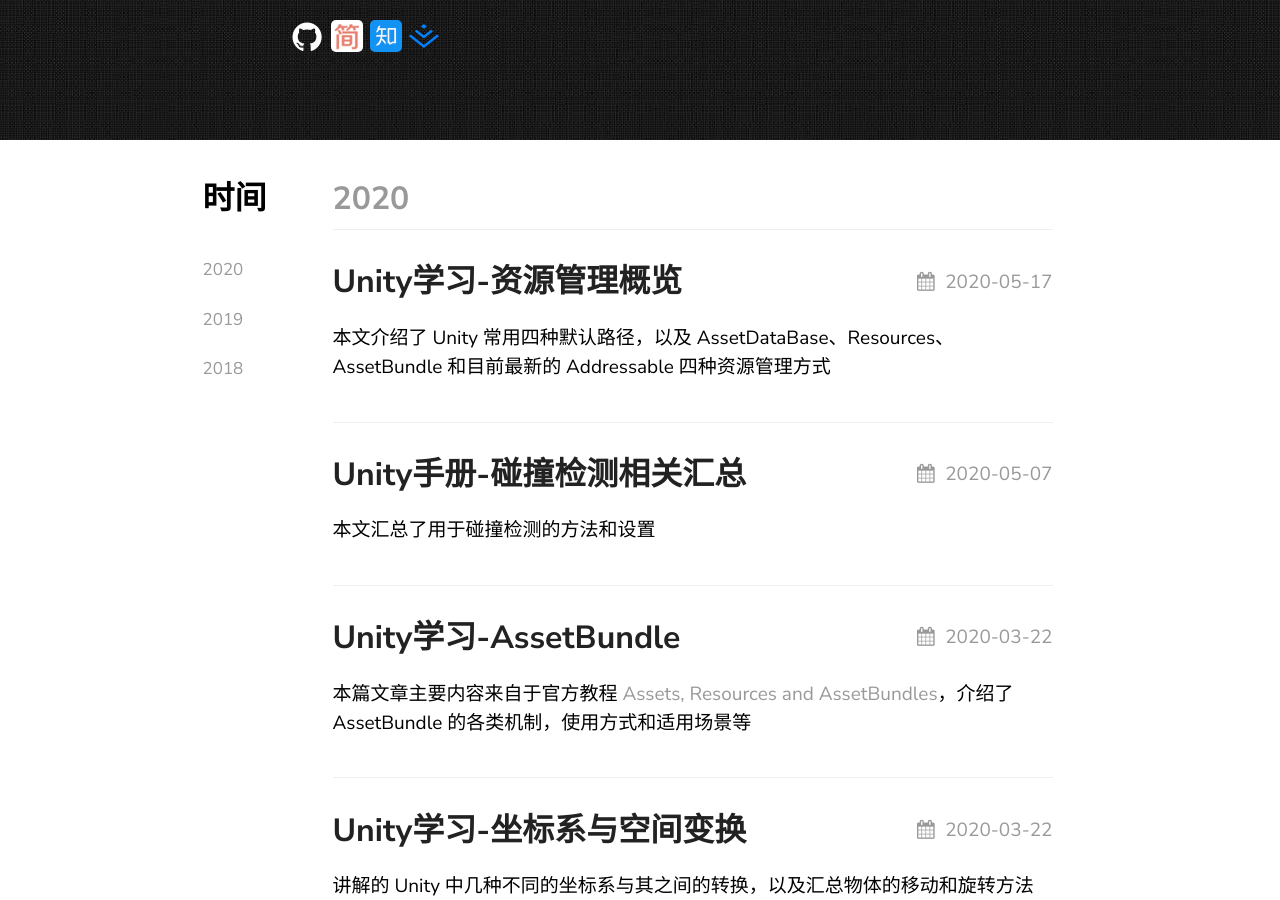
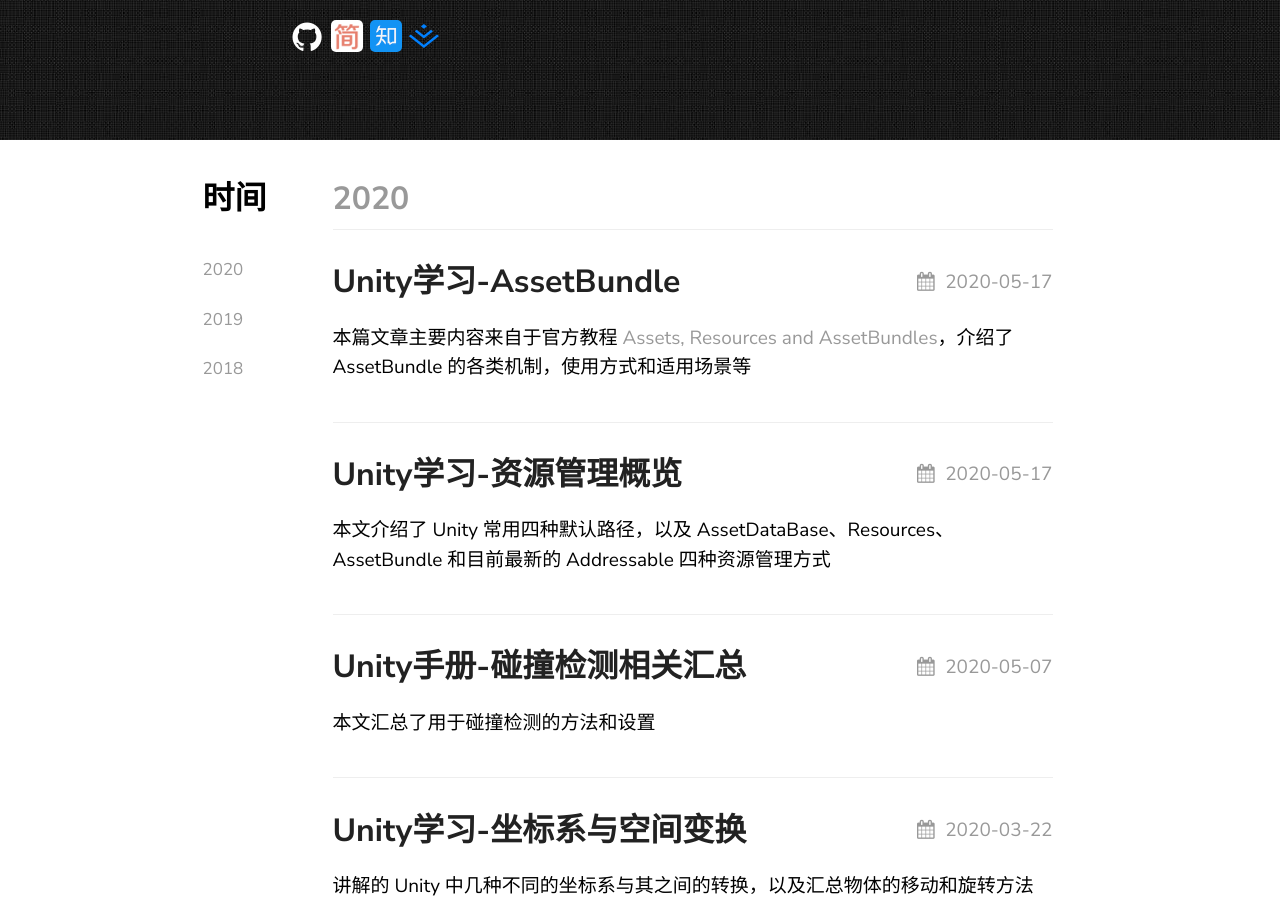
Before and after one commit to Warl-G/Warl-G.github.io, a Jekyll site: the page built from index.md, in a window 1280 px wide and 900 px high, scrolled down 277 px. Built offline with Jekyll 4.4.1, drawn with Linux system fonts in a browser that asks for light colours; comment, search, counter and statistics services are not loaded.

Commit message:
post new

```diff
--- a/_posts/2020-05-17-Unity-AssetBundle.md
+++ b/_posts/2020-05-17-Unity-AssetBundle.md
@@ -2,7 +2,7 @@
 layout: post
 title:  "Unity学习-AssetBundle"
 description: Unity AssetBundle 机制与最佳实践
-date:   2020-03-22 23:20:07 +0800
+date:   2020-05-17 23:20:07 +0800
 categories: [Unity]
 tag: [学习笔记,资源管理,AssetBundle]
 
```
